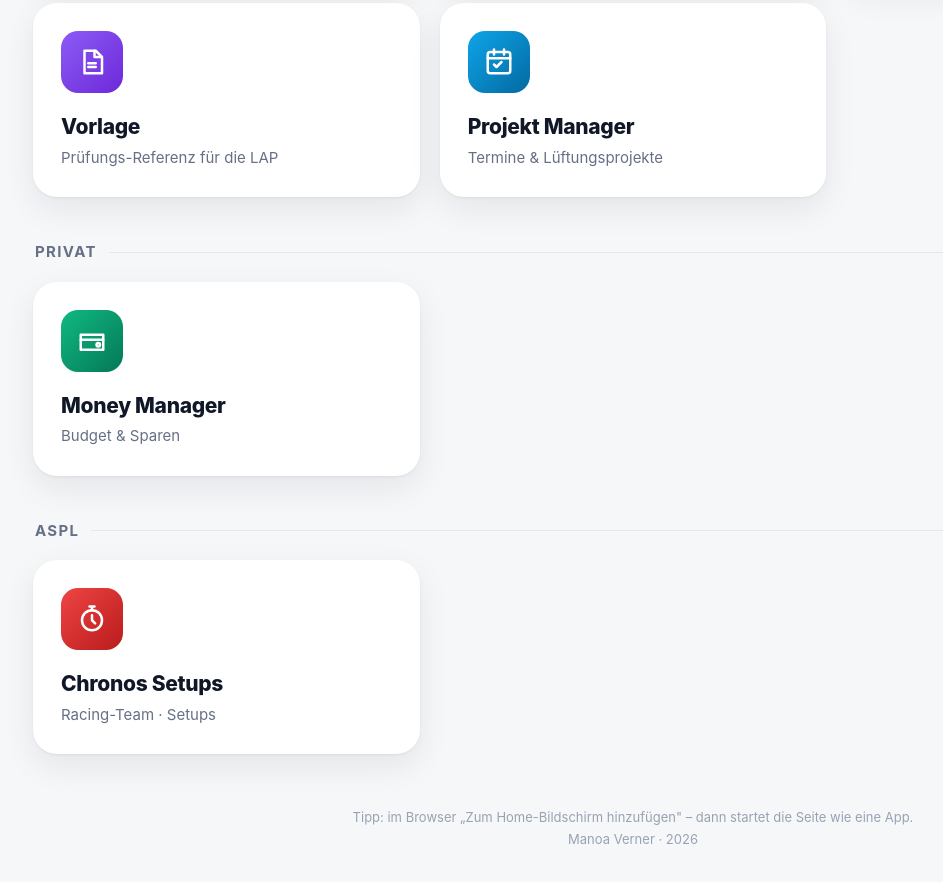
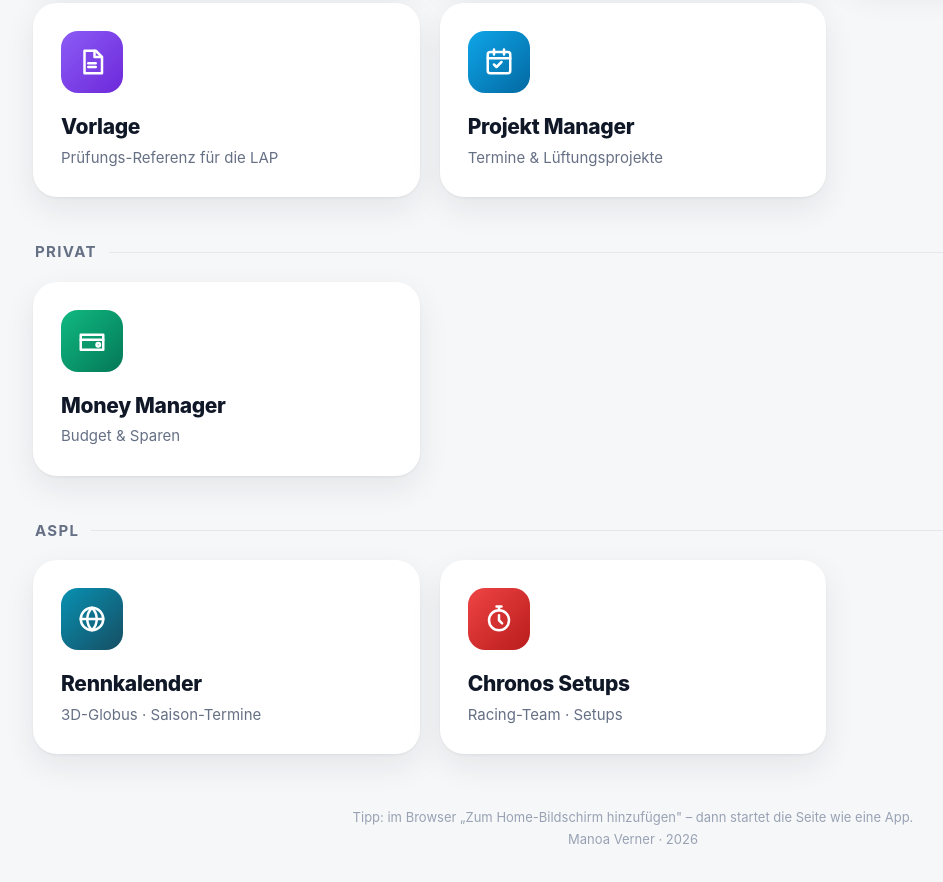
Before and after one commit to manoaverner-maker/lap-trainer, a plain HTML site: page start.html in a window 1280 px wide. Shown: the part 443-1325 px from the top of the page, without its empty margins (7-950 px from the left). Drawn offline with Linux system fonts and the light colour scheme.

Commit message:
Start-Launcher: Rennkalender-Kachel unter ASPL ergaenzt

```diff
--- a/start.html
+++ b/start.html
@@ -134,6 +134,12 @@
 
   <h2>ASPL</h2>
   <div class="grid">
+    <a class="card" href="https://manoaverner-maker.github.io/aspl-rennkalender/" target="_blank" rel="noopener">
+      <span class="ic" style="background:linear-gradient(135deg,#0891b2,#164e63)">
+        <svg viewBox="0 0 24 24"><circle cx="12" cy="12" r="9"/><path d="M3 12h18M12 3c2.5 2.5 3.8 5.7 3.8 9s-1.3 6.5-3.8 9c-2.5-2.5-3.8-5.7-3.8-9s1.3-6.5 3.8-9z"/></svg></span>
+      <span class="tx"><div class="tt">Rennkalender</div><div class="ds">3D-Globus · Saison-Termine</div></span>
+      <span class="go"><svg viewBox="0 0 24 24"><path d="M7 17L17 7M9 7h8v8"/></svg></span>
+    </a>
     <a class="card" href="https://setups-chronos.netlify.app/" target="_blank" rel="noopener">
       <span class="ic" style="background:linear-gradient(135deg,#ef4444,#b91c1c)">
         <svg viewBox="0 0 24 24"><circle cx="12" cy="13" r="8"/><path d="M12 9v4l2.5 2.5"/><path d="M10 2h4M12 2v3"/></svg></span>
```
